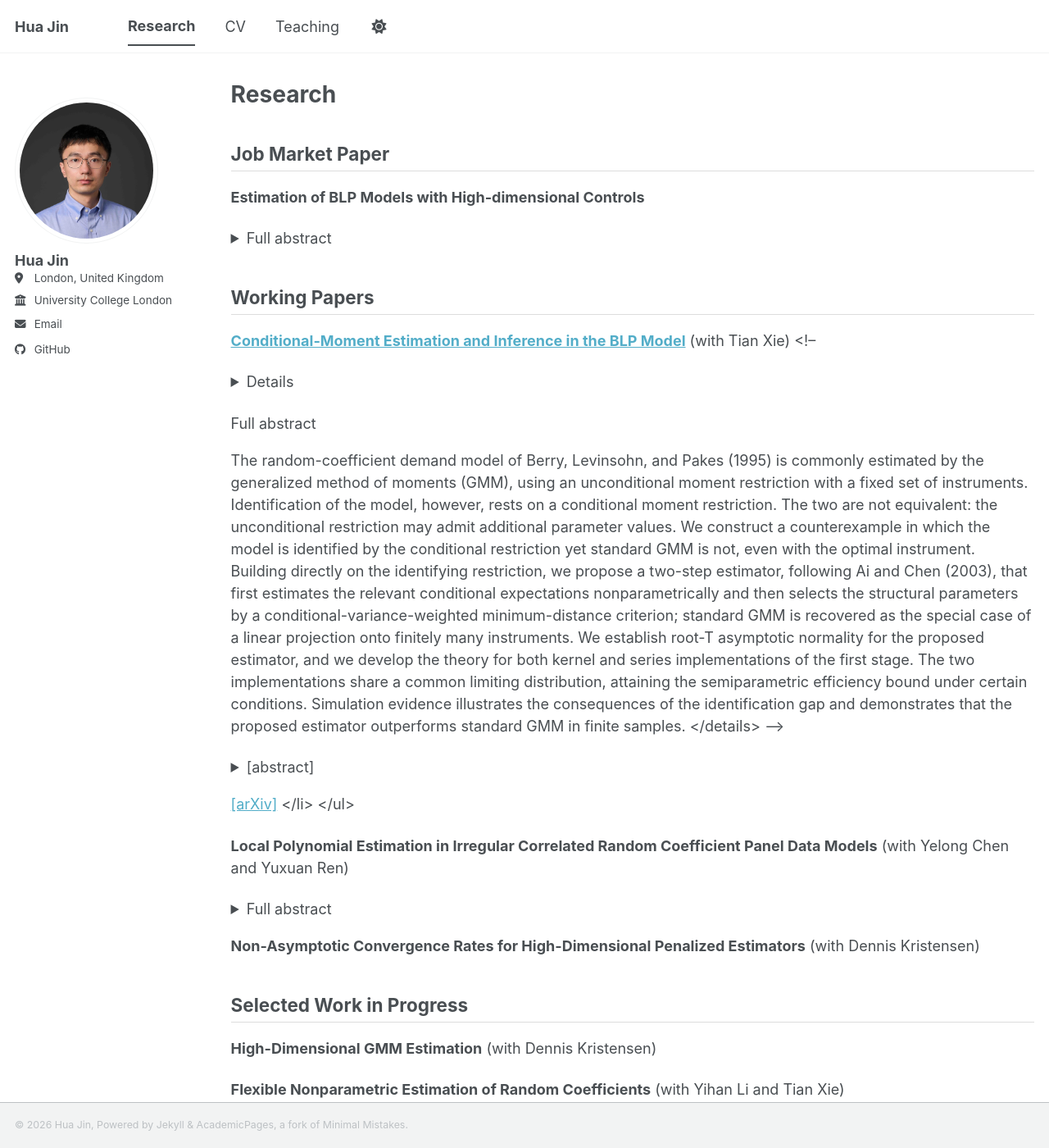
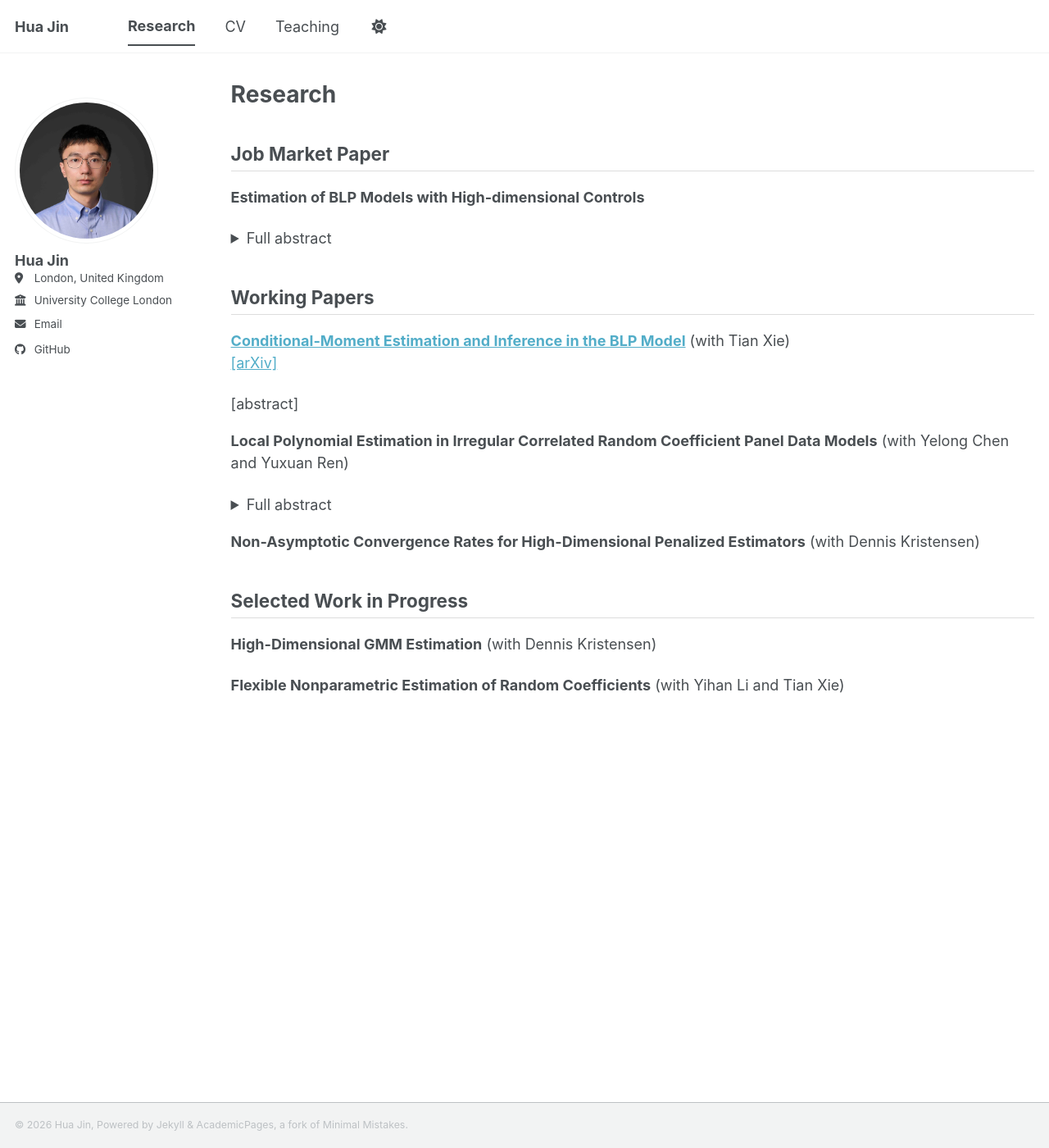
Before and after one commit to huajin-econ/huajin-econ.github.io, a Jekyll site: the page built from _pages/research.md, in a window 1280 px wide and 1400 px high. Shown: the whole window at 82% size. Built offline with Jekyll 4.4.1, drawn with Linux system fonts in a browser that asks for light colours; a style sheet for code colours, icons or effects is not loaded.

Commit message:
Revise working papers section in research.md
Updated the working papers section with additional details and formatting for the first paper.

```diff
--- a/_pages/research.md
+++ b/_pages/research.md
@@ -20,20 +20,14 @@ This study proposes a framework for estimating demand in differentiated product
 <h2 style="border-bottom: 1px solid #ddd; padding-bottom: 0.3em;">Working Papers</h2>
 
 **<a href="https://arxiv.org/pdf/2609.15736" target="_blank">Conditional-Moment Estimation and Inference in the BLP Model</a>** (with Tian Xie)
-<!-- <details markdown="1">
-<summary>Full abstract</summary>
-
-The random-coefficient demand model of Berry, Levinsohn, and Pakes (1995) is commonly estimated by the generalized method of moments (GMM), using an unconditional moment restriction with a fixed set of instruments. Identification of the model, however, rests on a conditional moment restriction. The two are not equivalent: the unconditional restriction may admit additional parameter values. We construct a counterexample in which the model is identified by the conditional restriction yet standard GMM is not, even with the optimal instrument. Building directly on the identifying restriction, we propose a two-step estimator, following Ai and Chen (2003), that first estimates the relevant conditional expectations nonparametrically and then selects the structural parameters by a conditional-variance-weighted minimum-distance criterion; standard GMM is recovered as the special case of a linear projection onto finitely many instruments. We establish root-T asymptotic normality for the proposed estimator, and we develop the theory for both kernel and series implementations of the first stage. The two implementations share a common limiting distribution, attaining the semiparametric efficiency bound under certain conditions. Simulation evidence illustrates the consequences of the identification gap and demonstrates that the proposed estimator outperforms standard GMM in finite samples.
-</details> -->
-<details markdown="1">
-<summary>[abstract]</summary>
+<a href="https://arxiv.org/abs/2609.15736" target="_blank">[arXiv]</a> &nbsp;
+<details markdown="1" style="display:inline-block; vertical-align:top">
+<summary style="cursor:pointer; display:inline">[abstract]</summary>
 
 The random-coefficient demand model of Berry, Levinsohn, and Pakes (1995) is commonly estimated by the generalized method of moments (GMM), using an unconditional moment restriction with a fixed set of instruments. Identification of the model, however, rests on a conditional moment restriction. The two are not equivalent: the unconditional restriction may admit additional parameter values. We construct a counterexample in which the model is identified by the conditional restriction yet standard GMM is not, even with the optimal instrument. Building directly on the identifying restriction, we propose a two-step estimator, following Ai and Chen (2003), that first estimates the relevant conditional expectations nonparametrically and then selects the structural parameters by a conditional-variance-weighted minimum-distance criterion; standard GMM is recovered as the special case of a linear projection onto finitely many instruments. We establish root-T asymptotic normality for the proposed estimator, and we develop the theory for both kernel and series implementations of the first stage. The two implementations share a common limiting distribution, attaining the semiparametric efficiency bound under certain conditions. Simulation evidence illustrates the consequences of the identification gap and demonstrates that the proposed estimator outperforms standard GMM in finite samples.
 
  </details>
-<a href="https://arxiv.org/abs/2609.15736" target="_blank">[arXiv]</a>
-</li>
-</ul>
+
 
 **Local Polynomial Estimation in Irregular Correlated Random Coefficient Panel Data Models** (with Yelong Chen and Yuxuan Ren)
 
```
